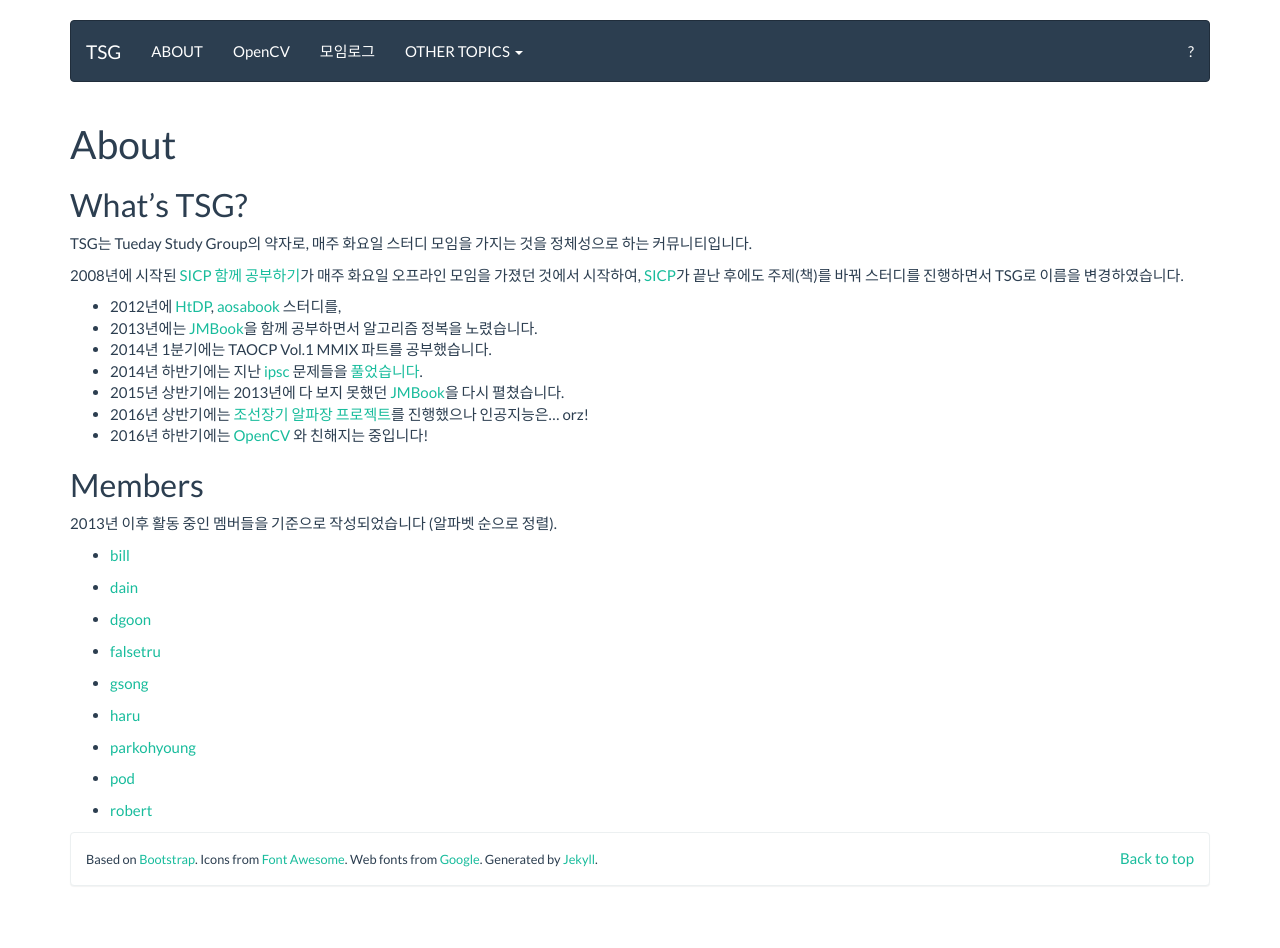
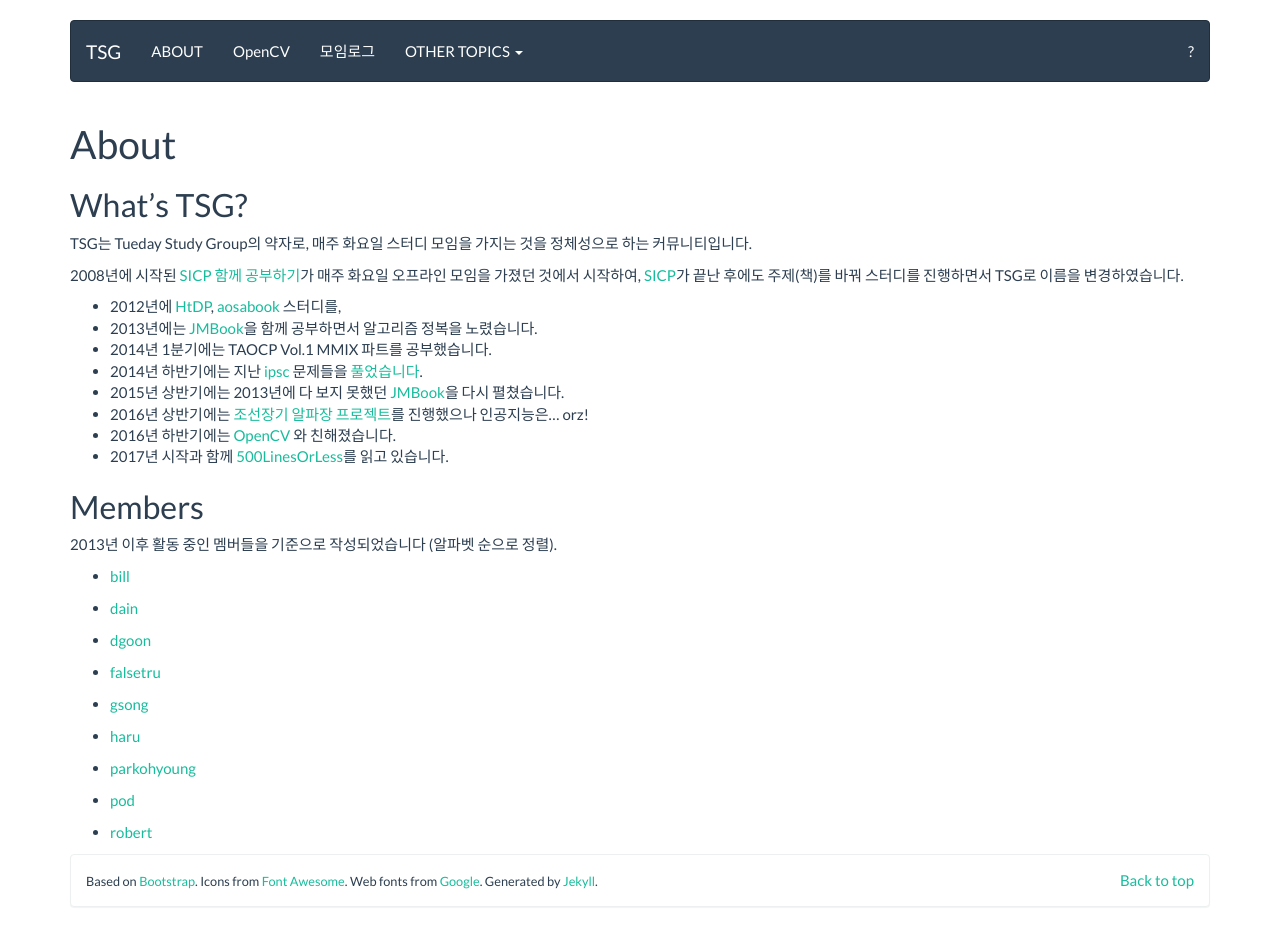
Before and after one commit to tuestudy/tuestudy.github.io, a Jekyll site: the page built from about.md, in a window 1280 px wide. Built offline with Jekyll 4.4.1, drawn with Linux system fonts in a browser that asks for light colours; before the commit the page ends 927 px from its top, so only the background shows below that.

Commit message:
2017년 주제 업데이트

```diff
--- a/about.md
+++ b/about.md
@@ -18,7 +18,8 @@
 * 2014년 하반기에는 지난 [ipsc](http://ipsc.ksp.sk/) 문제들을 [풀었습니다](http://github.com/tuestudy/ipsc).
 * 2015년 상반기에는 2013년에 다 보지 못했던 [JMBook]을 다시 펼쳤습니다.
 * 2016년 상반기에는 [조선장기 알파장 프로젝트](https://github.com/tuestudy/janggi)를 진행했으나 인공지능은... orz!
-* 2016년 하반기에는 [OpenCV](https://github.com/tuestudy/opencv_playground) 와 친해지는 중입니다!
+* 2016년 하반기에는 [OpenCV](https://github.com/tuestudy/opencv_playground) 와 친해졌습니다.
+* 2017년 시작과 함께 [500LinesOrLess](http://aosabook.org/en/index.html)를 읽고 있습니다.
 
 ## Members
 
```
